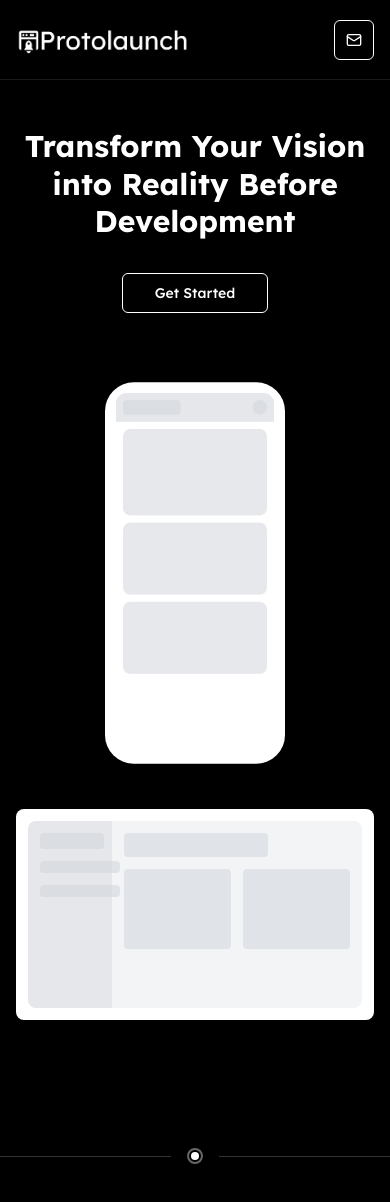
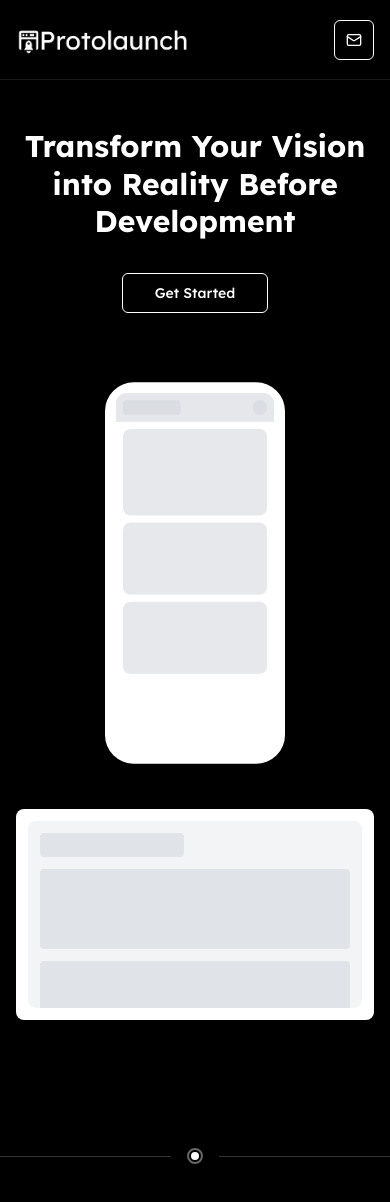
Before and after one commit to supportgpt/pl-landing, a Next.js app: page / in a window 390 px wide. Shown: the top 1202 px of the page. Built offline with nearby package versions, Linux system fonts and the light colour scheme.

Commit message:
Update landing-page.tsx

```diff
--- a/components/landing-page.tsx
+++ b/components/landing-page.tsx
@@ -251,16 +251,16 @@ export function LandingPage() {
                   <div className="bg-white rounded-lg p-3 shadow-2xl">
                     <div className="aspect-[16/9] bg-gray-100 rounded-lg overflow-hidden">
                       <div className="flex h-full">
-                        {/* Sidebar */}
-                        <div className="w-1/4 bg-gray-200 p-3 space-y-3">
+                        {/* Sidebar - Hide on smaller screens */}
+                        <div className="hidden sm:block w-1/4 bg-gray-200 p-3 space-y-3">
                           <div className="h-4 w-16 bg-gray-300 rounded animate-pulse"></div>
                           <div className="h-3 w-20 bg-gray-300 rounded animate-pulse"></div>
                           <div className="h-3 w-20 bg-gray-300 rounded animate-pulse"></div>
                         </div>
-                        {/* Main Content */}
-                        <div className="flex-1 p-3 space-y-3">
+                        {/* Main Content - Adjust width based on sidebar visibility */}
+                        <div className="flex-1 p-3 space-y-3 sm:w-3/4">
                           <div className="h-6 w-36 bg-gray-300 rounded animate-pulse"></div>
-                          <div className="grid grid-cols-2 gap-3">
+                          <div className="grid grid-cols-1 sm:grid-cols-2 gap-3">
                             <div className="h-20 bg-gray-300 rounded animate-pulse"></div>
                             <div className="h-20 bg-gray-300 rounded animate-pulse"></div>
                           </div>
```
